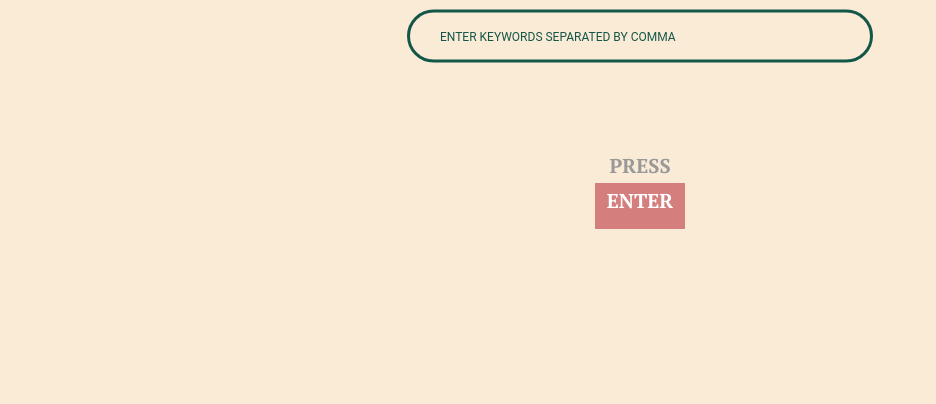
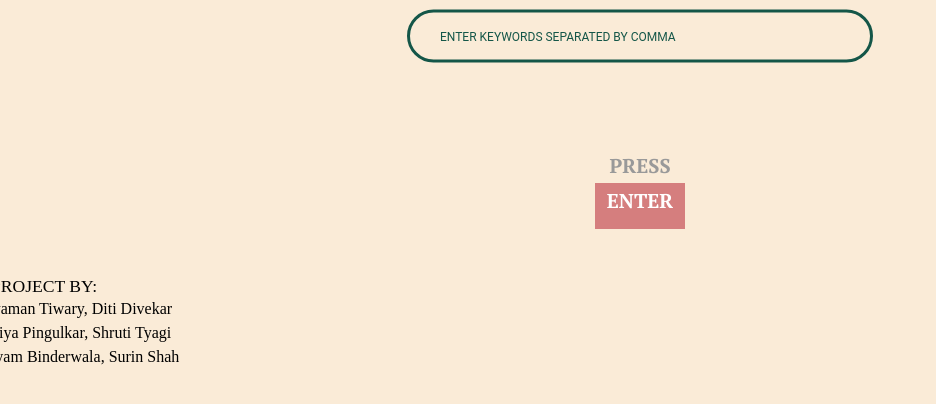
Before and after one commit to SurinShah/Web-Scraper-using-BS4-and-Flask, a Flask app: page / in a window 1280 px wide. Shown: the part 348-752 px from the top of the page, without its empty margins (0-936 px from the left). Run offline with Flask 2, Linux system fonts and the light colour scheme.

Commit message:
Update index.html

```diff
--- a/templates/index.html
+++ b/templates/index.html
@@ -31,6 +31,13 @@
             </div>
     </form>
     </div>
+
+     <!-- Project member names -->
+
+    <p class="item-0">PROJECT BY: </p>
+    <p class="item-1"> Aryaman Tiwary, Diti Divekar</p>
+    <p class="item-2">Shriya Pingulkar, Shruti Tyagi</p>
+    <p class="item-3"> Maryam Binderwala, Surin Shah</p>
 
 
 
```
